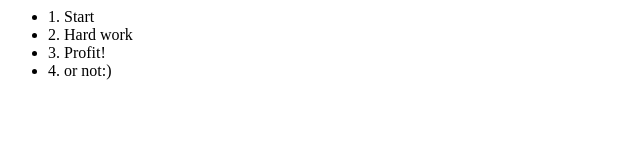
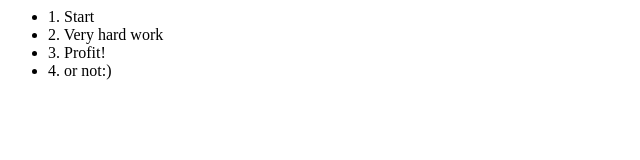
Before and after one commit to vrd/gittest, a plain HTML site: page index.html in a window 1280 px wide. Shown: the full height of the page, 0-640 px from the left. Drawn offline with Linux system fonts and the light colour scheme.

Commit message:
Update index.html
very hard work is all I need!

```diff
--- a/index.html
+++ b/index.html
@@ -3,7 +3,7 @@
 		<div>
 			<ul>
 				<li>1. Start</li>
-				<li>2. Hard work</li>
+				<li>2. Very hard work</li>
 				<li>3. Profit!</li>
 				<li>4. or not:) </li>
 
```
